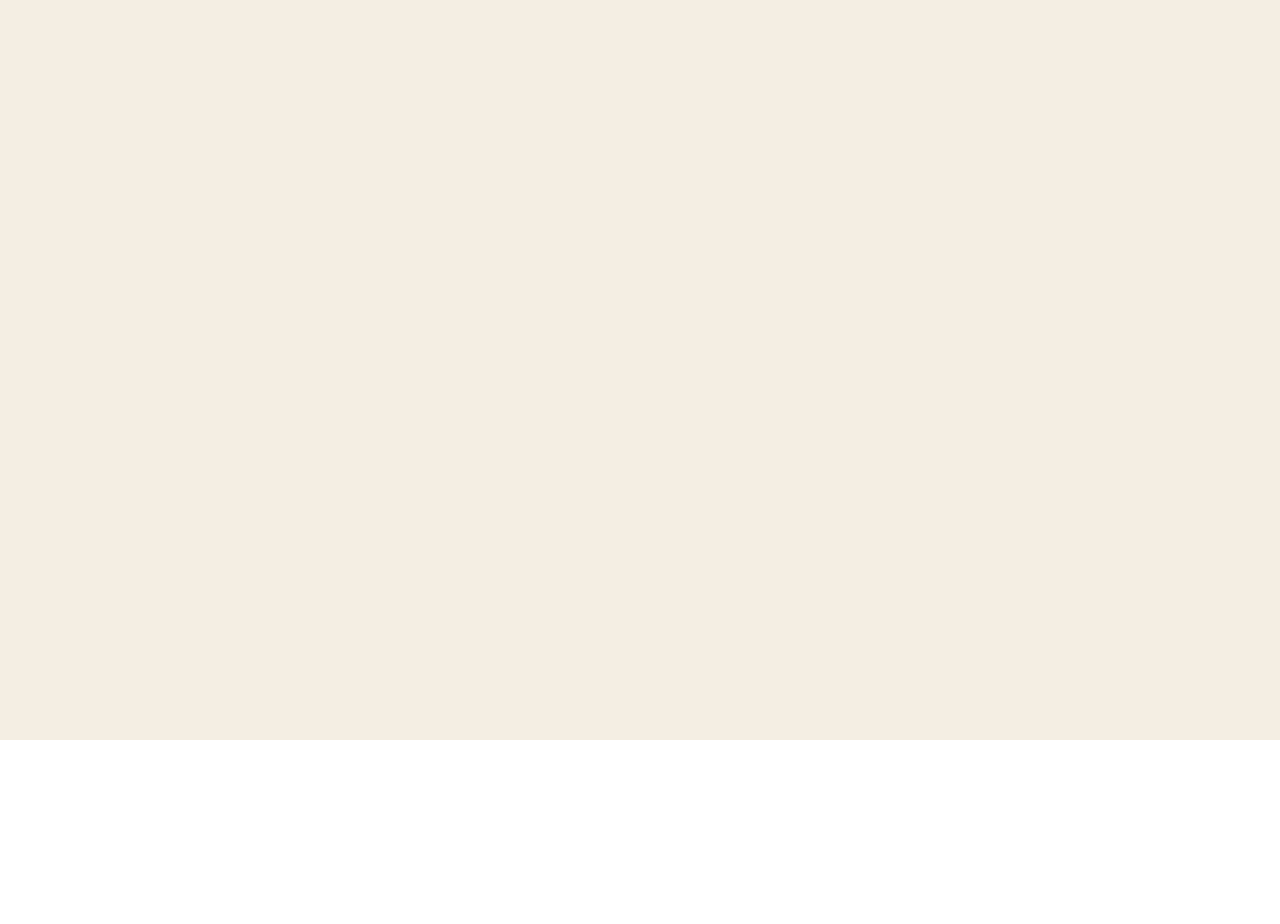
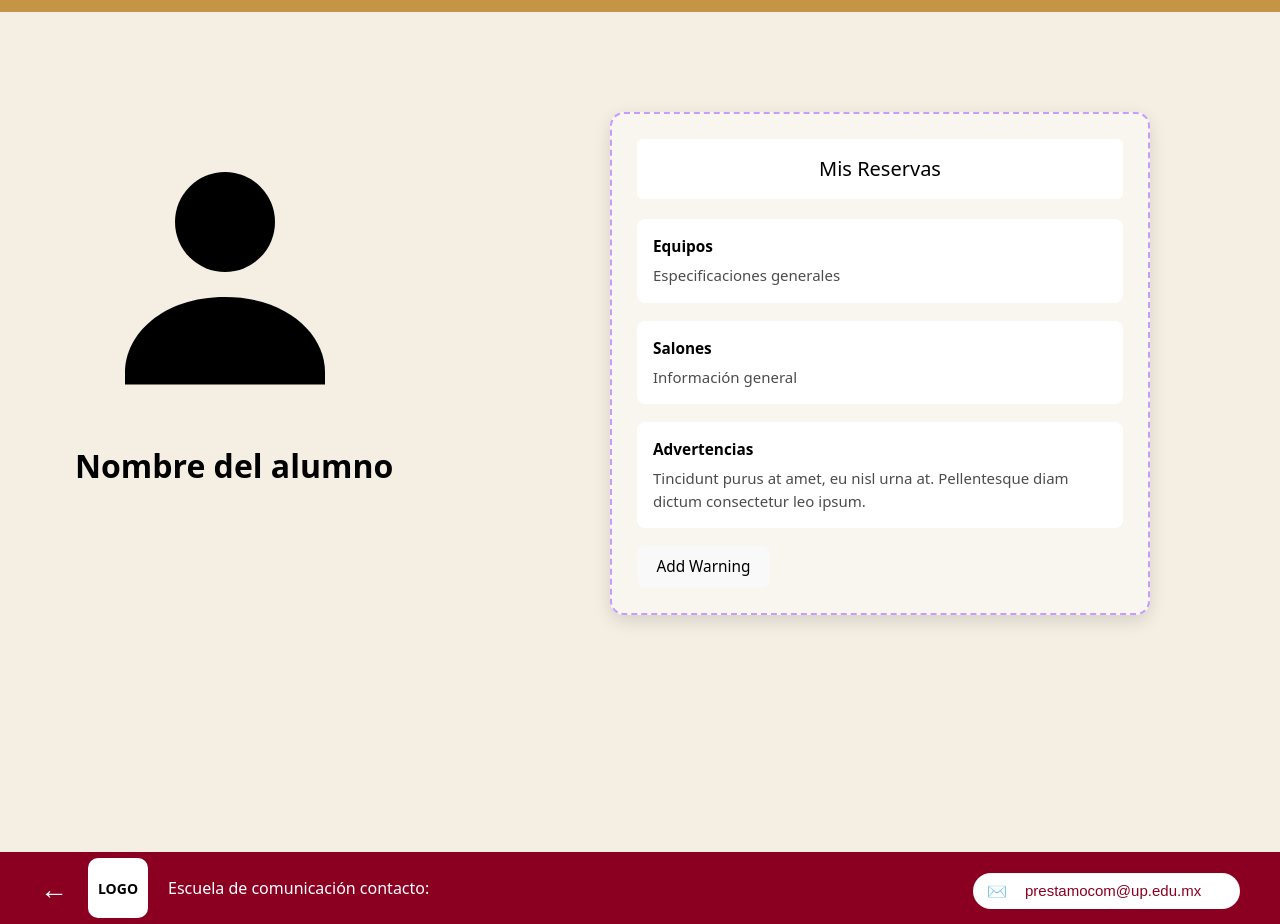
Before and after one commit to 0262370-art/PROYECT_FINAL_FRONT, a React (Vite) app: page /admin/alumno/1 in a window 1280 px wide. Before the commit this address had no page. Shown: the part 60-984 px from the top of the page. Before the commit the page ends 800 px from the top, so only its background shows below. Built offline with nearby package versions, Linux system fonts and the light colour scheme.

Commit message:
25 NOV - ABI

```diff
--- /dev/null
+++ b/src/AdminListaAlumnos.css
@@ -0,0 +1,55 @@
+.admin-students-page {
+  background: #f4eee3;
+  min-height: 100vh;
+  display: flex;
+  flex-direction: column;
+}
+
+
+
+/* Contenedor blanco */
+.admin-students-container {
+  padding: 40px 70px;
+  margin-top: -80px;
+}
+
+.admin-students-title {
+  color: #000;
+  font-size: 32px;
+  font-weight: 600;
+  margin-bottom: 40px;
+  padding: 20px;
+}
+
+/* Lista */
+.admin-students-list {
+  display: flex;
+  flex-direction: column;
+  gap: 20px;
+}
+
+.admin-student-row {
+  background: white;
+  padding: 20px;
+  display: flex;
+  align-items: center;
+  gap: 20px;
+  border-radius: 10px;
+  box-shadow: 0 2px 8px rgba(0,0,0,0.15);
+  cursor: pointer;
+  transition: 0.2s;
+}
+
+.admin-student-row:hover {
+  transform: translateY(-2px);
+  background: #fafafa;
+}
+
+.admin-student-avatar {
+  width: 60px;
+}
+
+.admin-student-name {
+  font-size: 20px;
+  color: black;
+}
--- /dev/null
+++ b/src/AdminVStudent.css
@@ -0,0 +1,160 @@
+/* ========================================================= */
+/* 🔶 HEADER (DORADO) */
+/* ========================================================= */
+.profile-header {
+  width: 100%;
+  height: 110px;
+  background: #b8864b;
+  display: flex;
+  align-items: center;
+  justify-content: space-between;
+  padding: 0 40px;
+}
+
+/* ========================================================= */
+/* ⚪ ROOT CONTAINER */
+/* ========================================================= */
+.profile-root {
+  display: grid;
+  grid-template-columns: 1fr 1fr;
+  padding: 60px 80px;
+  background: #f4eee3;
+  min-height: calc(100vh - 200px);
+  gap: 40px;
+}
+
+/* ========================================================= */
+/* 🔹 LEFT COLUMN */
+/* ========================================================= */
+.profile-left {
+  display: flex;
+  flex-direction: column;
+  align-items: center;
+}
+
+.profile-avatar-wrapper {
+  width: 380px;
+  height: 380px;
+}
+
+.profile-avatar {
+  width: 100%;
+  height: 100%;
+  object-fit: contain;
+}
+
+.profile-name {
+  margin-top: 20px;
+  font-size: 32px;
+  font-weight: 600;
+  color: black;
+}
+
+/* ========================================================= */
+/* 🔹 RIGHT COLUMN */
+/* ========================================================= */
+.profile-right {
+  display: flex;
+  justify-content: center;
+}
+
+.profile-card {
+  width: 90%;
+  border-radius: 12px;
+  padding: 20px 25px;
+  border: 2px dashed #caa2ff;
+  background: #fff;
+}
+
+.profile-card-title {
+  text-align: center;
+  font-size: 24px;
+  padding: 15px;
+  border-radius: 8px;
+  background: #ffffff;
+  margin-bottom: 25px;
+  font-weight: 600;
+}
+
+/* BLOQUES */
+.profile-card-block {
+  background: #ffffff;
+  margin-bottom: 18px;
+  padding: 18px;
+  border-radius: 10px;
+  border: 1px solid #e0dbd3;
+}
+
+.profile-card-block-title {
+  font-size: 17px;
+  font-weight: 600;
+  margin-bottom: 6px;
+}
+
+.profile-card-text {
+  font-size: 15px;
+  opacity: 0.75;
+}
+
+/* ========================================================= */
+/* 🔴 ADD WARNING BUTTON */
+/* ========================================================= */
+.warning-btn {
+  margin-top: 15px;
+  background: #d32f2f;
+  color: white;
+  border: none;
+  padding: 14px 26px;
+  border-radius: 10px;
+  cursor: pointer;
+  font-size: 15px;
+  font-weight: 600;
+  display: block;
+  margin-left: auto; /* se alinea a la derecha */
+}
+
+.warning-btn:hover {
+  background: #b71c1c;
+}
+
+/* ========================================================= */
+/* 🍷 FOOTER (TINTO) */
+/* ========================================================= */
+.profile-footer {
+  width: 100%;
+  height: 90px;
+  background: #7a0f24;
+  display: flex;
+  align-items: center;
+  justify-content: space-between;
+  padding: 0 40px;
+  color: white;
+}
+
+/* Back button */
+.footer-back {
+  background: transparent;
+  border: none;
+  color: white;
+  font-size: 26px;
+  cursor: pointer;
+}
+
+.footer-back:hover {
+  opacity: 0.7;
+}
+
+/* Logout */
+.footer-logout {
+  padding: 10px 20px;
+  background: white;
+  color: #7a0f24;
+  border: none;
+  border-radius: 8px;
+  font-weight: 600;
+  cursor: pointer;
+}
+
+.footer-logout:hover {
+  background: #f8e6e9;
+}
--- a/src/App.jsx
+++ b/src/App.jsx
@@ -11,6 +11,8 @@ import AdminDetallesPeticiones from "./components/Admin/AdminDetallesPeticiones"
 import AdminPeticiones from "./components/Admin/AdminPeticiones";
 import AdminProfilePage from "./components/Admin/AdminProfilePage";
 import StudentsPage from "./components/Students/StudentsPage";
+import AdminListaAlumnos from "./components/Admin/AdminListaAlumnos";
+import AdminVStudent from "./components/Admin/AdminVStudent";
 function App() {
   return (
     <Routes>
@@ -25,7 +27,11 @@ function App() {
       <Route path="/faqs" element={<FaqsPage />} />
       <Route path="/admin-peticiones" element={<AdminPeticiones />} />
       <Route path="/admin/petition/:id" element={<AdminDetallesPeticiones />} />
+      {/* lista */}
+      <Route path="/admin/alumnos" element={<AdminListaAlumnos />} />
 
+  {/* perfil dinámico */}
+      <Route path="/admin/alumno/:id" element={<AdminVStudent />} />
 
 
 
--- /dev/null
+++ b/src/components/Admin/AdminListaAlumnos.jsx
@@ -0,0 +1,83 @@
+import { useNavigate } from "react-router-dom";
+import Header from "../Header"       // HEADER DORADO
+import userIcon from "../../assets/user-icon.svg";
+import "../../AdminListaAlumnos.css";
+
+export default function AdminListaAlumnos() {
+  const navigate = useNavigate();
+
+  const students = [
+    { id: 1, name: "Estudiante 1" },
+    { id: 2, name: "Estudiante 2" },
+    { id: 3, name: "Estudiante 3" },
+    { id: 4, name: "Estudiante 4" },
+  ];
+
+  return (
+    <div className="admin-students-page">
+
+      {/* HEADER */}
+      <Header />
+
+      {/* BANNER DORADO */}
+      <div className="admin-banner"></div>
+
+      {/* CONTENIDO */}
+      <div className="admin-students-container">
+
+        <h2 className="admin-students-title">Lista de alumnos</h2>
+
+        <div className="admin-students-list">
+          {students.map((student) => (
+            <div
+              key={student.id}
+              className="admin-student-row"
+              onClick={() => navigate(`/admin/alumno/${student.id}`)}
+            >
+              <img src={userIcon} alt="user" className="admin-student-avatar" />
+              <span className="admin-student-name">{student.name}</span>
+            </div>
+          ))}
+        </div>
+
+      </div>
+
+      {/* FOOTER */}
+        <footer className="admin-footer">
+
+        <div className="admin-footer-left">
+
+          {/* Flecha atrás */}
+          <span
+            className="admin-footer-back"
+            onClick={() => navigate("/Admin")}
+          >
+            ←
+          </span>
+
+          {/* "Escudo" — puedes reemplazarlo luego */}
+          <div className="admin-shield-placeholder">LOGO</div>
+
+          <span className="admin-footer-text">
+            Escuela de comunicación contacto:
+          </span>
+        </div>
+
+        {/* Email */}
+        <div className="admin-footer-right">
+          <div className="admin-email-input">
+            <span className="admin-email-icon">✉️</span>
+            <input
+              type="email"
+              value="prestamocom@up.edu.mx"
+              readOnly
+            />
+          </div>
+        </div>
+
+      </footer>
+
+
+    </div>
+  );
+}
--- a/src/components/Admin/AdminPage.jsx
+++ b/src/components/Admin/AdminPage.jsx
@@ -64,7 +64,7 @@ export default function StudentsPage() {
           <article className="admin-card">
             <img src={cardMisRes} alt="Claqueta" />
             <div className="admin-card-footer">
-              <button onClick={handleNavigate("/mis-reservas")}>Perfiles »»</button>
+              <button onClick={handleNavigate("/admin/alumnos")}>Perfiles »»</button>
             </div>
           </article>
 
--- a/src/components/Admin/AdminPeticiones.jsx
+++ b/src/components/Admin/AdminPeticiones.jsx
@@ -35,7 +35,12 @@ export default function AdminPeticiones() {
             <div key={id} className="petition-row">
 
               {/* Avatar */}
-              <div className="petition-avatar">
+              <div
+                className="petition-avatar"
+                onClick={() =>
+                  navigate(`/admin/alumno/${id}`, { state: { from: "peticiones" } })
+                }
+              >
                 <img src={userIcon} className="petition-avatar-img" alt="user" />
               </div>
 
--- /dev/null
+++ b/src/components/Admin/AdminVStudent.jsx
@@ -0,0 +1,111 @@
+// src/components/Admin/AdminVStudent.jsx
+import { useNavigate } from "react-router-dom";
+import avatarPlaceholder from "../../assets/user-icon.svg";
+import "../../StudentProfile.css";
+import Header from "../Header"
+
+export default function AdminVStudent() {
+  const navigate = useNavigate();
+
+  // Estos datos luego vendrán del backend ↓
+  const name = "Nombre del alumno";
+  const avatar = avatarPlaceholder;
+  const warningText =
+    "Tincidunt purus at amet, eu nisl urna at. Pellentesque diam dictum consectetur leo ipsum.";
+
+  return (
+    <>
+      <Header />
+
+      {/* ---------------------- CONTENIDO ---------------------- */}
+      <div className="profile-root">
+
+        {/* ----------------- COLUMNA IZQUIERDA ----------------- */}
+        <div className="profile-left">
+
+          {/* Avatar */}
+          <div className="profile-avatar-wrapper">
+            <img src={avatar} alt="avatar" className="profile-avatar" />
+          </div>
+
+          {/* Nombre */}
+          <div className="profile-name">{name}</div>
+
+          {/* NOTA: Aquí NO hay botón de editar */}
+        </div>
+
+        {/* ----------------- COLUMNA DERECHA ----------------- */}
+        <div className="profile-right">
+          <div className="profile-card">
+
+            {/* Título */}
+            <div className="profile-card-title">Mis Reservas</div>
+
+            {/* Equipos */}
+            <div className="profile-card-block">
+              <div className="profile-card-block-title">Equipos</div>
+              <div className="profile-card-text">Especificaciones generales</div>
+            </div>
+
+            {/* Salones */}
+            <div className="profile-card-block">
+              <div className="profile-card-block-title">Salones</div>
+              <div className="profile-card-text">Información general</div>
+            </div>
+
+            {/* Advertencias */}
+            <div className="profile-card-block">
+              <div className="profile-card-block-title">Advertencias</div>
+              <div className="profile-card-text">{warningText}</div>
+            </div>
+
+            {/* BOTÓN AGREGAR WARNING */}
+            <button
+              className="warning-btn"
+              onClick={() => alert("Abrir modal de advertencia")}
+            >
+              Add Warning
+            </button>
+
+          </div>
+        </div>
+      </div>
+
+      {/* ---------------------- FOOTER ---------------------- */}
+      <footer className="admin-footer">
+
+        <div className="admin-footer-left">
+
+          {/* Flecha atrás */}
+          <span
+            className="admin-footer-back"
+            onClick={() => navigate("/admin/alumnos")}
+          >
+            ←
+          </span>
+
+          {/* "Escudo" — puedes reemplazarlo luego */}
+          <div className="admin-shield-placeholder">LOGO</div>
+
+          <span className="admin-footer-text">
+            Escuela de comunicación contacto:
+          </span>
+        </div>
+
+        {/* Email */}
+        <div className="admin-footer-right">
+          <div className="admin-email-input">
+            <span className="admin-email-icon">✉️</span>
+            <input
+              type="email"
+              value="prestamocom@up.edu.mx"
+              readOnly
+            />
+          </div>
+        </div>
+
+      </footer>
+
+    </>
+  );
+}
```
